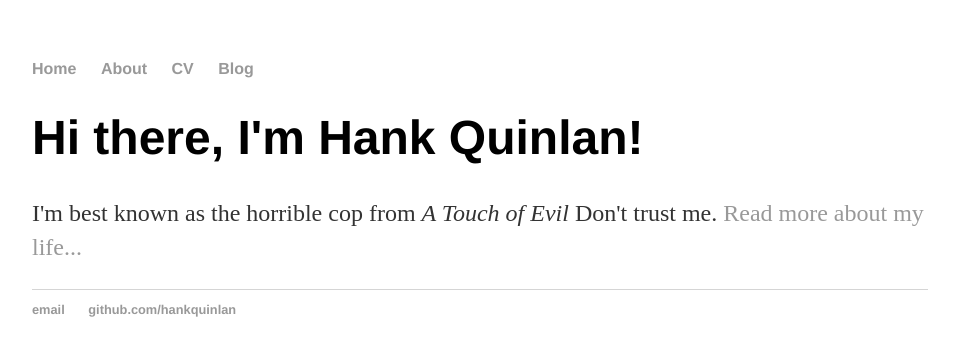
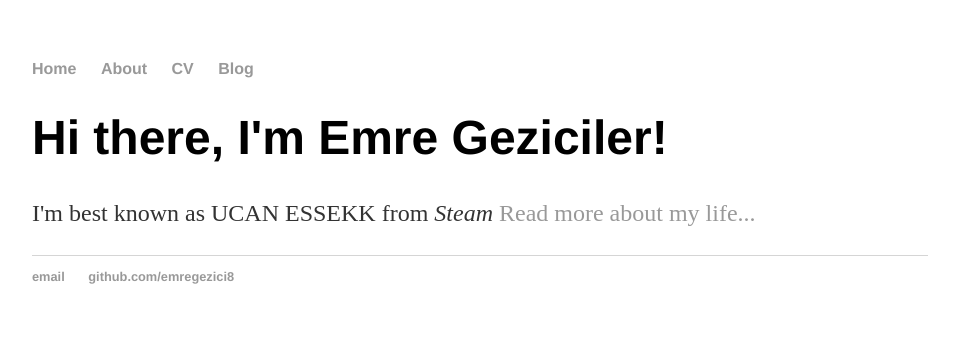
Before and after one commit to emregeziciler/firstwebsite, a plain HTML site: page index.html in a window 1280 px wide. Shown: the whole page, without its empty margins (160-1119 px from the left). Drawn offline with Linux system fonts and the light colour scheme.

Commit message:
Update index.html

```diff
--- a/index.html
+++ b/index.html
@@ -1,7 +1,7 @@
 <!DOCTYPE html>
 <html>
 	<head>
-		<title>Hank Quinlan, Horrible Cop</title>
+		<title>Emre Geziciler, Newbie Codder</title>
 		<!-- link to main stylesheet -->
 		<link rel="stylesheet" type="text/css" href="/css/main.css">
 	</head>
@@ -16,14 +16,14 @@
 		</nav>
 		<div class="container">
     		<div class="blurb">
-        		<h1>Hi there, I'm Hank Quinlan!</h1>
-				<p>I'm best known as the horrible cop from <em>A Touch of Evil</em> Don't trust me. <a href="/about">Read more about my life...</a></p>
+        		<h1>Hi there, I'm Emre Geziciler!</h1>
+				<p>I'm best known as UCAN ESSEKK from <em>Steam</em> <a href="/about">Read more about my life...</a></p>
     		</div><!-- /.blurb -->
 		</div><!-- /.container -->
 		<footer>
     		<ul>
-        		<li><a href="mailto:hankquinlanhub@gmail.com">email</a></li>
-        		<li><a href="https://github.com/hankquinlan">github.com/hankquinlan</a></li>
+        		<li><a href="mailto:emregeziciler8@gmail.com">email</a></li>
+        		<li><a href="https://github.com/emregezici8">github.com/emregezici8</a></li>
 			</ul>
 		</footer>
 	</body>
```
